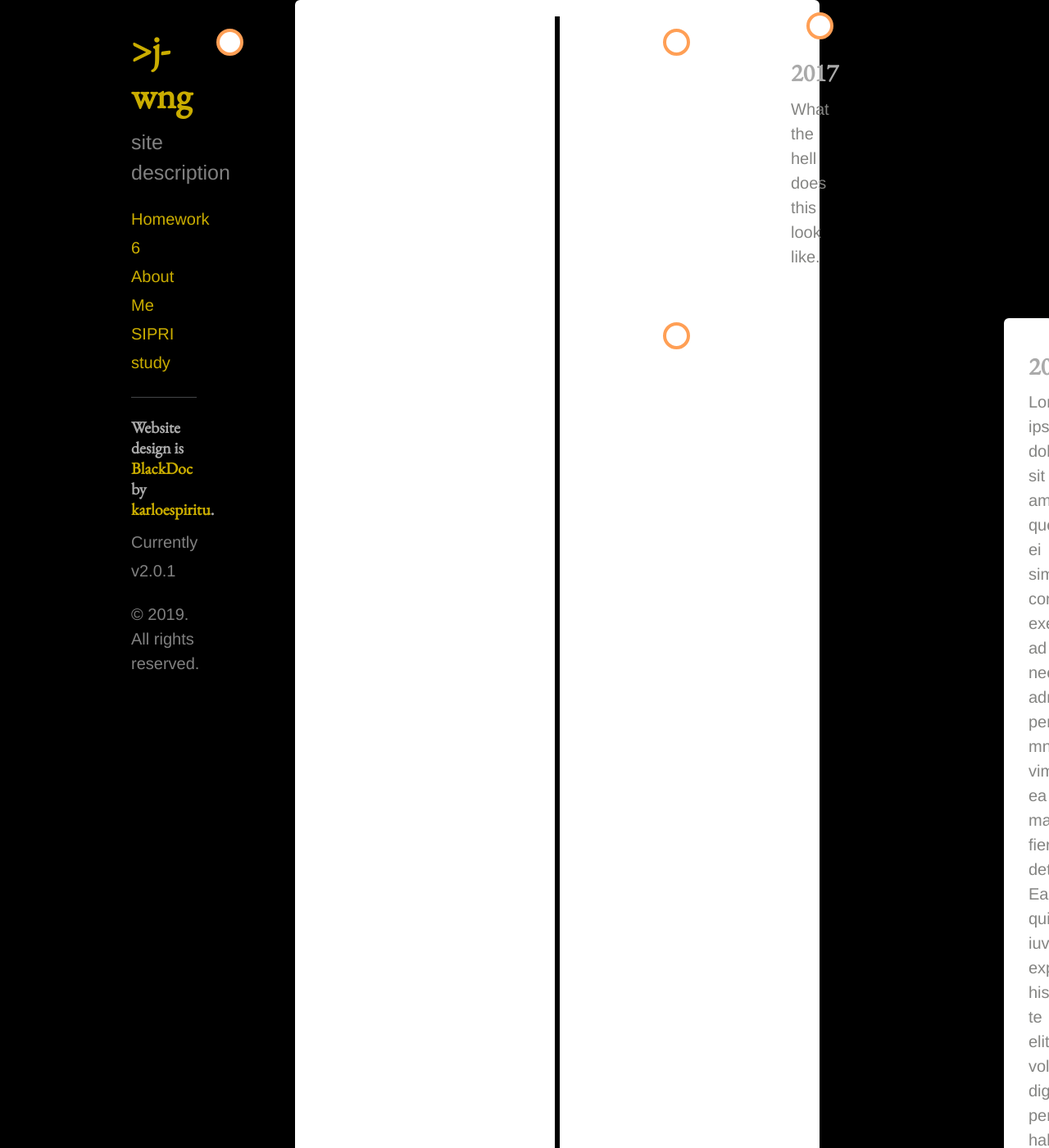
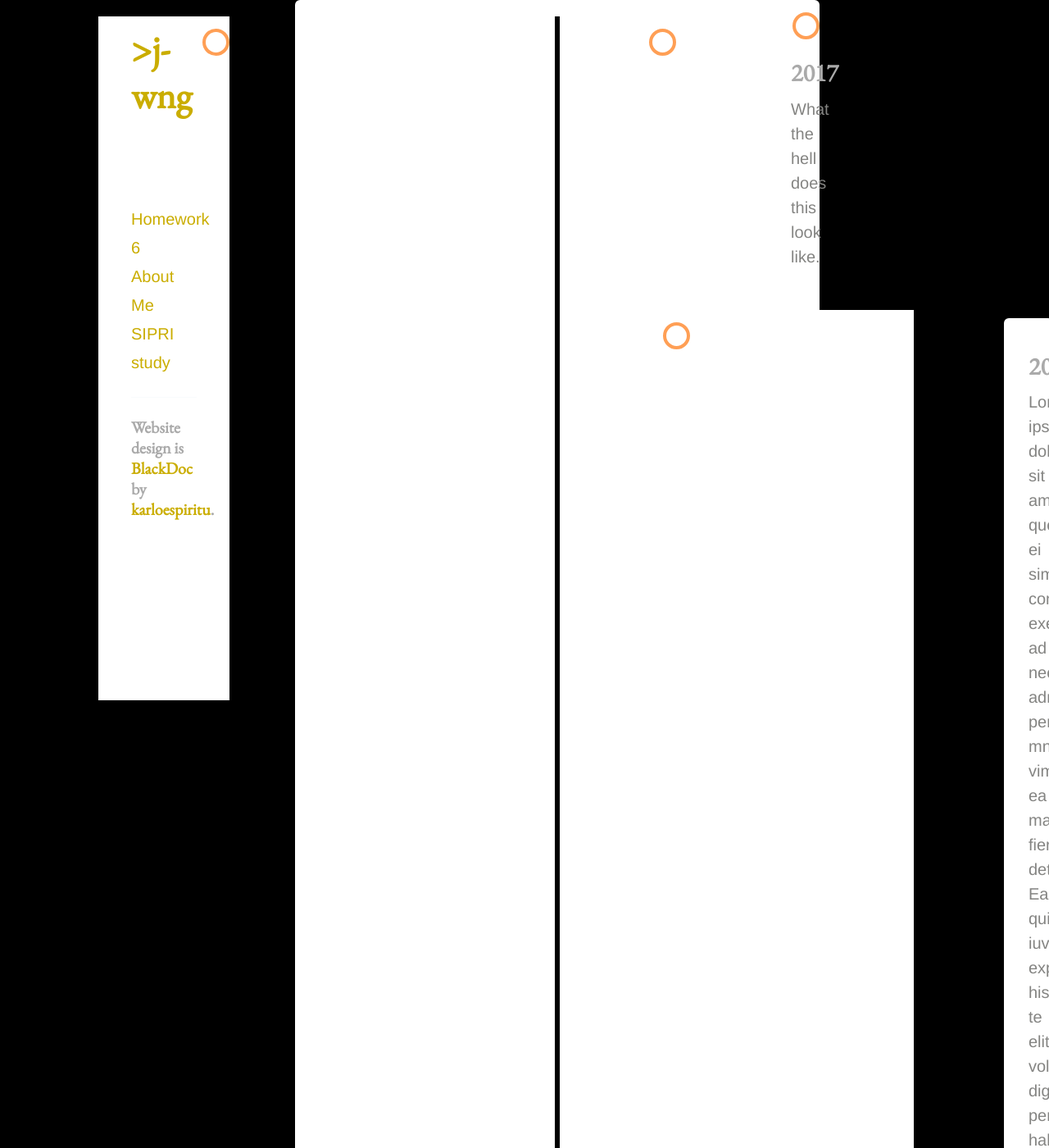
Before and after one commit to j-wng/j-wng.github.io, a Jekyll site: the page built from timeline.html, in a window 1280 px wide and 1400 px high. Shown: the whole window at 82% size. Built offline with Jekyll 4.4.1, drawn with Linux system fonts in a browser that asks for light colours.

Commit message:
Update timeline.html

```diff
--- a/timeline.html
+++ b/timeline.html
@@ -37,7 +37,7 @@
 .container {
   padding: 10px 40px;
   position: relative;
-  background-color: inherit;
+  background-color: white;
   width: 50%;
 }
 
@@ -47,7 +47,7 @@
   position: absolute;
   width: 25px;
   height: 25px;
-  right: -17px;
+  right: 0px;
   background-color: white;
   border: 4px solid #FF9F55;
   top: 15px;
```
